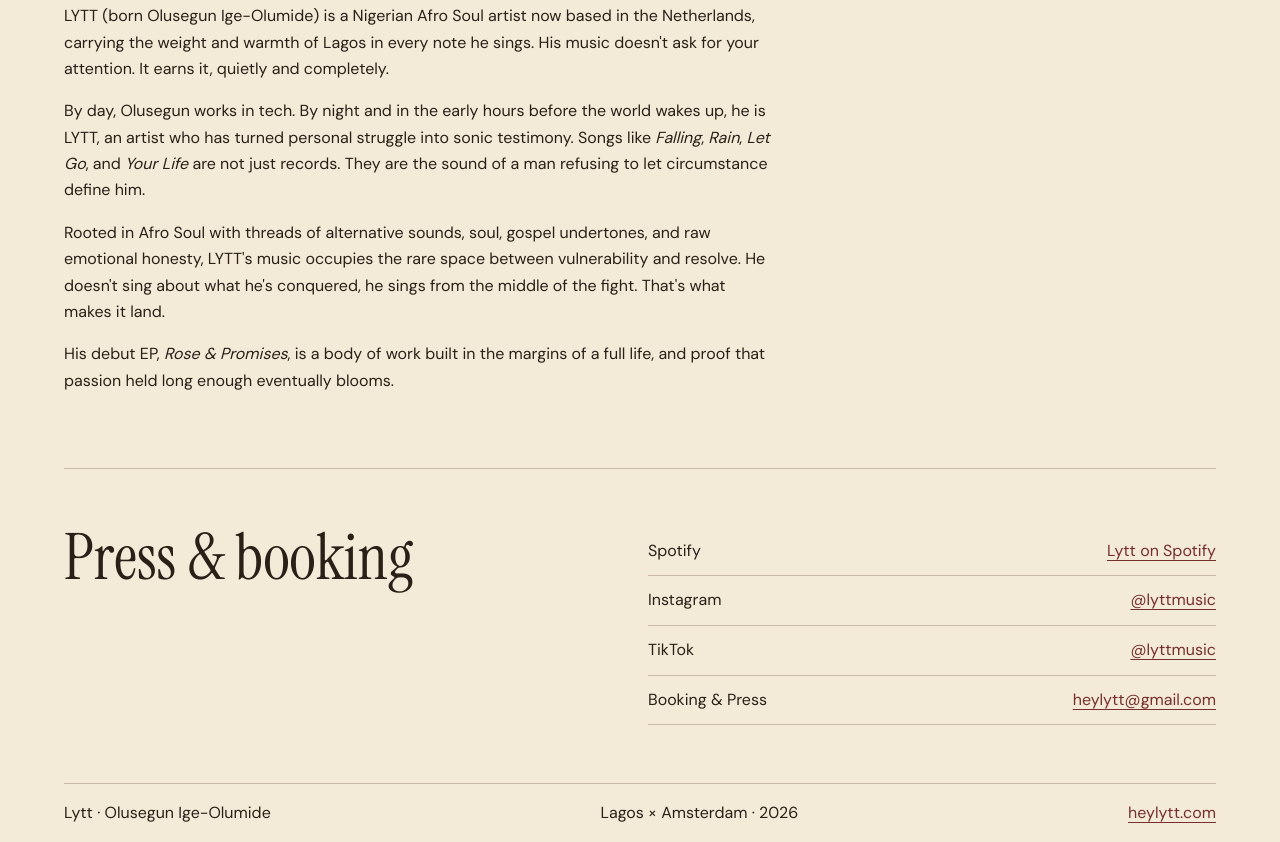
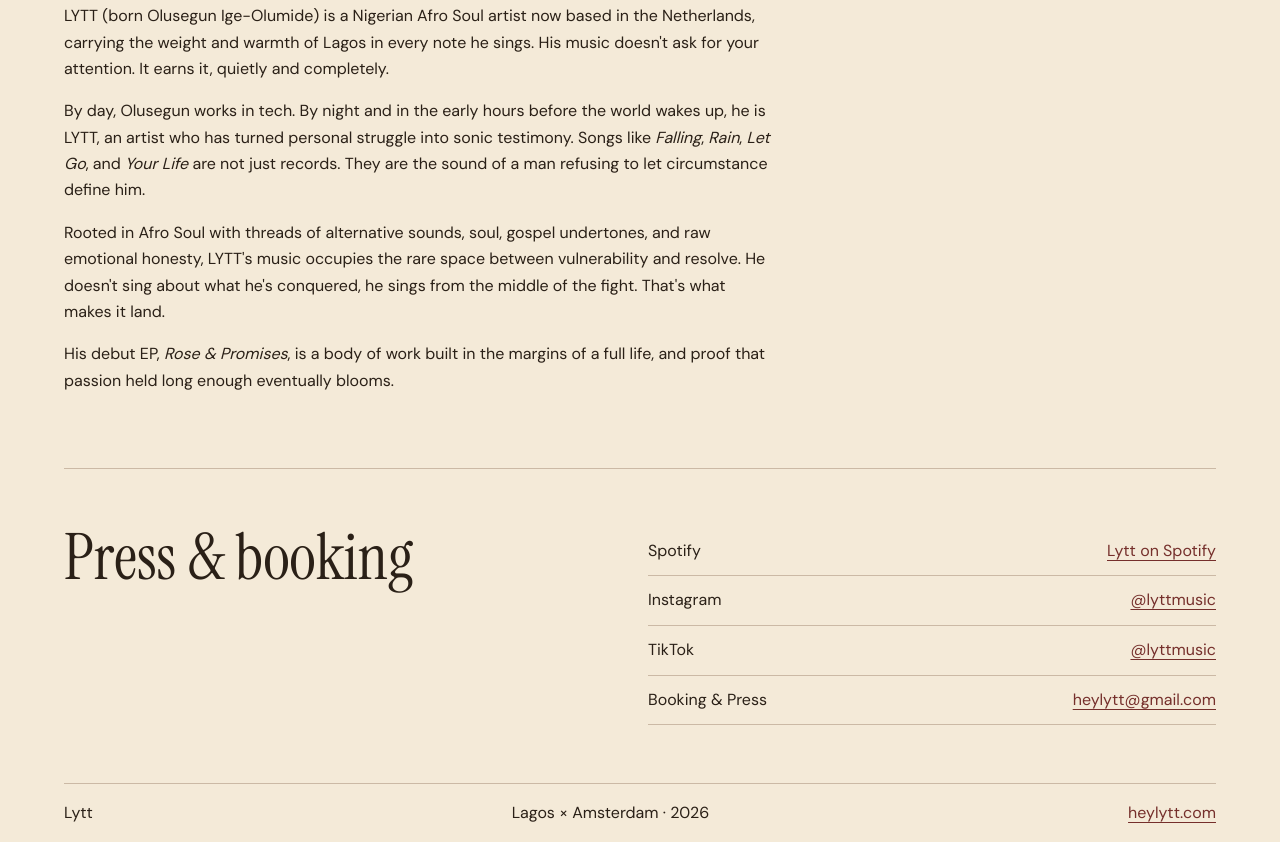
Before and after one commit to heylytt/EPK, a plain HTML site: page index.html in a window 1280 px wide. Shown: the part 1206-2048 px from the top of the page. Drawn offline with Linux system fonts and the light colour scheme.

Commit message:
Use only the artist name in the homepage footer

```diff
--- a/index.html
+++ b/index.html
@@ -158,7 +158,7 @@ footer{border-top:1px solid var(--line);display:flex;flex-wrap:wrap;justify-cont
 
 <!-- FOOTER -->
 <footer>
-  <span>Lytt · Olusegun Ige-Olumide</span>
+  <span>Lytt</span>
   <span>Lagos × Amsterdam · 2026</span>
   <a href="https://heylytt.com/">heylytt.com</a>
 </footer>
```
